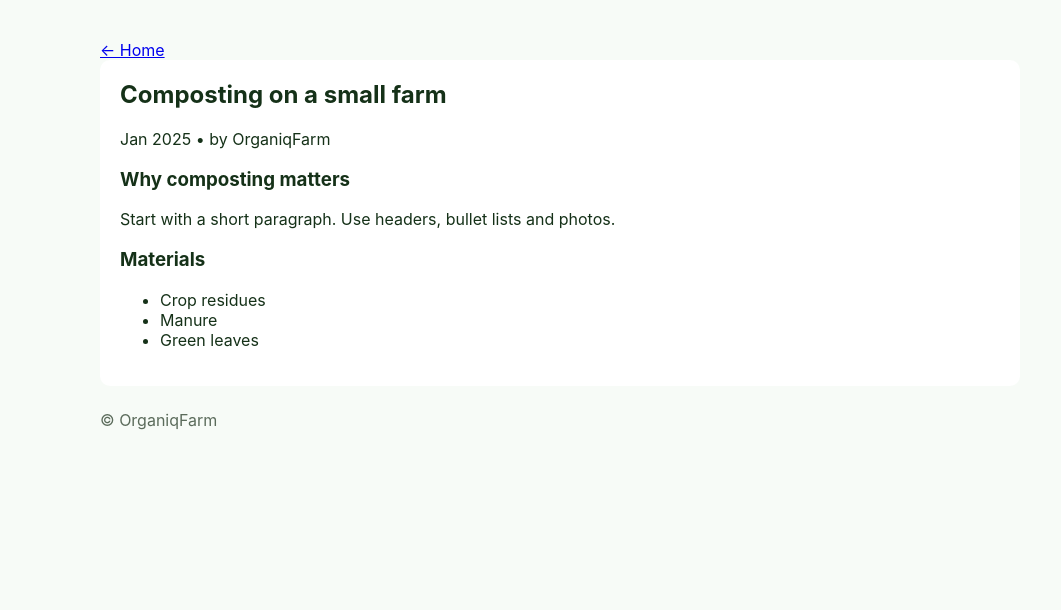
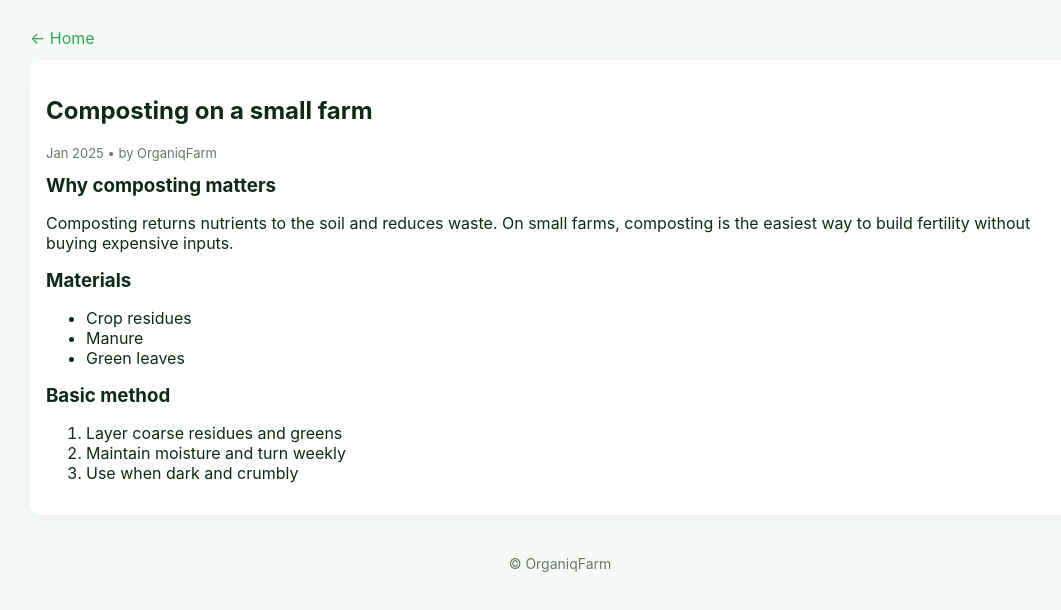
Before and after one commit to BhupiJi/organiqfarm, a plain HTML site: page blog/post-template.html in a window 1280 px wide. Shown: the whole page, without its empty margins (80-1141 px from the left). Drawn offline with Linux system fonts and the light colour scheme.

Commit message:
Update post-template.html

```diff
--- a/blog/post-template.html
+++ b/blog/post-template.html
@@ -1,42 +1,38 @@
-<!-- ==================== BLOG POST TEMPLATE (save as blog/post-template.html) ==================== -->
-
-
 <!doctype html>
 <html lang="en">
 <head>
-<meta charset="utf-8">
-<meta name="viewport" content="width=device-width,initial-scale=1">
+  <meta charset="utf-8" />
+  <meta name="viewport" content="width=device-width,initial-scale=1" />
   <title>Composting on a small farm — OrganiqFarm</title>
-<meta name="description" content="Step-by-step composting guide for small farms.">
-<link rel="icon" href="/assets/favicon.svg">
-<style>
-body{font-family:Inter,system-ui,Arial;margin:0;background:#f7fbf7;color:#153118}
-.wrap{max-width:920px;margin:22px auto;padding:18px}
-.post{background:#fff;padding:20px;border-radius:10px}
-h1{margin-top:0}
-</style>
+  <meta name="description" content="Step-by-step composting guide for small farms." />
+  <link rel="icon" href="/assets/favicon.svg" />
+  <link rel="stylesheet" href="/assets/styles.css" />
 </head>
 <body>
-<div class="wrap">
-<a href="/">← Home</a>
-<article class="post">
+  <div class="container wrap">
+    <a href="/" style="display:inline-block;margin-top:8px">← Home</a>
+    <article class="card" style="margin-top:12px">
       <h1>Composting on a small farm</h1>
       <p class="meta">Jan 2025 • by OrganiqFarm</p>
-<section>
+      <section style="margin-top:12px">
         <h3>Why composting matters</h3>
-<p>Start with a short paragraph. Use headers, bullet lists and photos.</p>
+        <p>Composting returns nutrients to the soil and reduces waste. On small farms, composting is the easiest way to build fertility without buying expensive inputs.</p>
         <h3>Materials</h3>
         <ul>
           <li>Crop residues</li>
           <li>Manure</li>
           <li>Green leaves</li>
         </ul>
+        <h3>Basic method</h3>
+        <ol>
+          <li>Layer coarse residues and greens</li>
+          <li>Maintain moisture and turn weekly</li>
+          <li>Use when dark and crumbly</li>
+        </ol>
       </section>
     </article>
-<footer style="margin-top:24px;color:#5b6b5b">© OrganiqFarm</footer>
+
+    <footer style="margin-top:22px;color:var(--muted)">© OrganiqFarm</footer>
   </div>
 </body>
 </html>
-
-
-<!-- ==================== /POST TEMPLATE END ==================== -->
```
Lines whose indentation alone changed are shown as unchanged.
